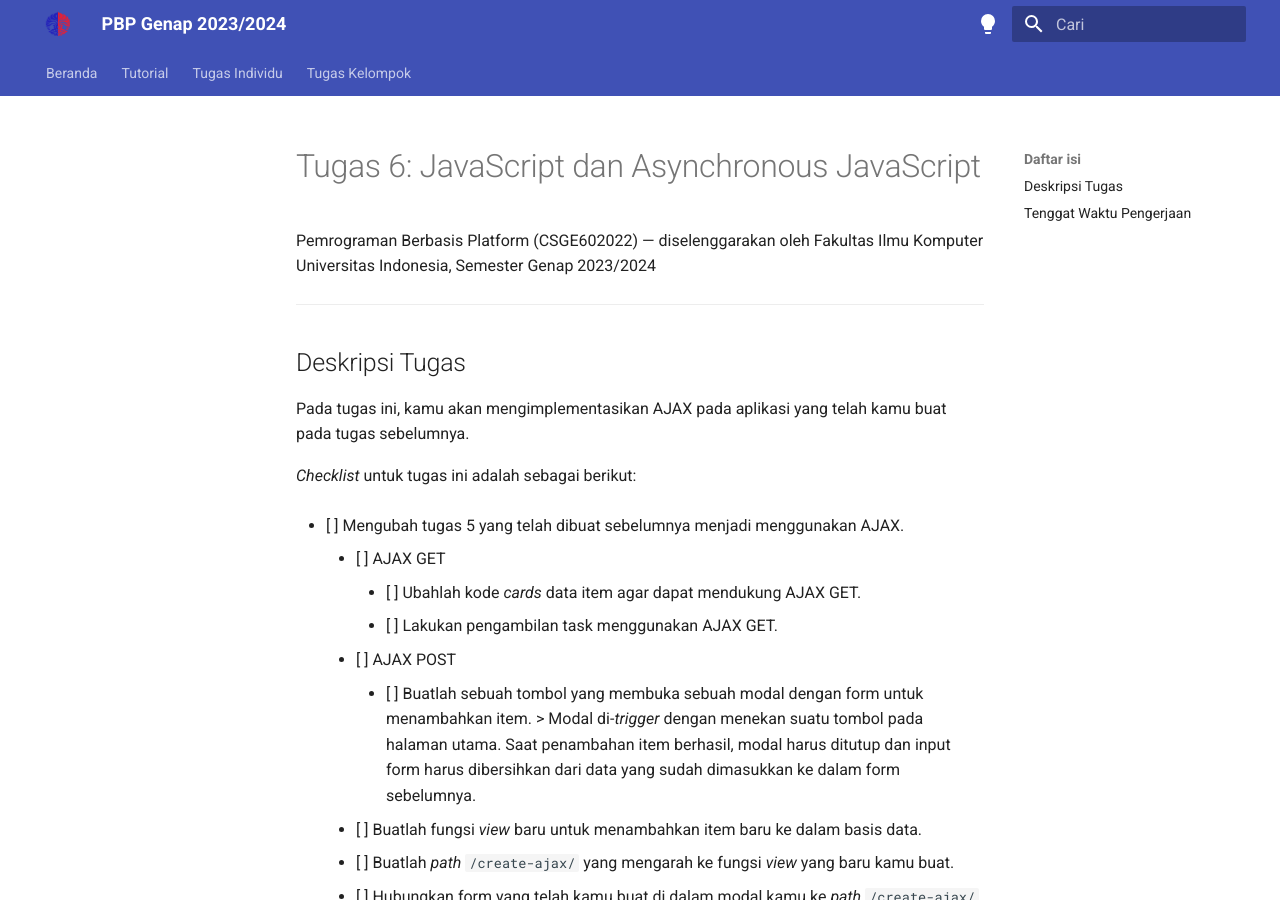
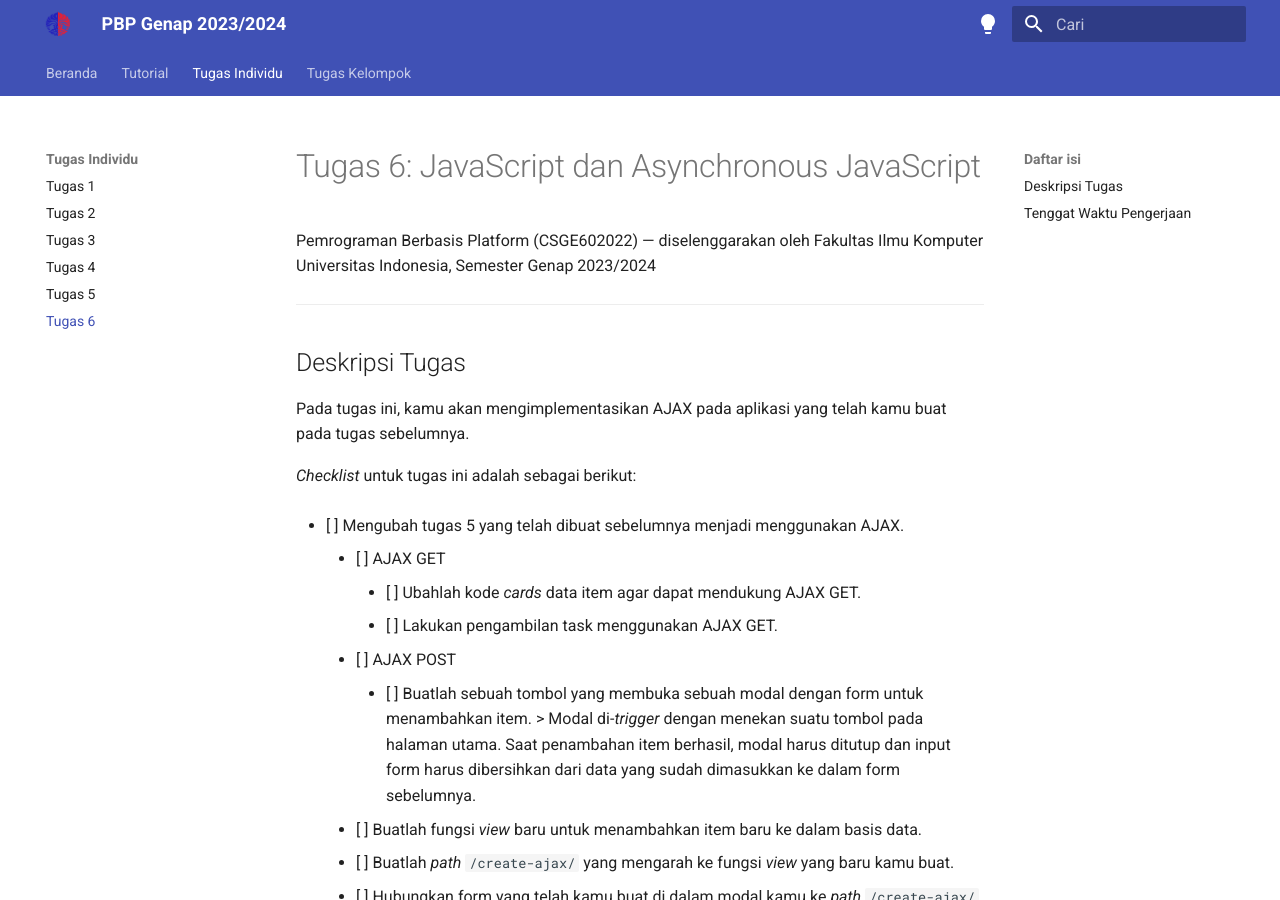
Before and after one commit to pbp-fasilkom-ui/genap-2024, an MkDocs documentation site: the page built from docs/tugas/tugas-6.md, in a window 1280 px wide and 900 px high. Built offline with MkDocs 1.6.1 and Material for MkDocs 9.7.7, drawn with Linux system fonts in a browser that asks for light colours.

Commit message:
config: mkdocs.yml

```diff
--- a/mkdocs.yml
+++ b/mkdocs.yml
@@ -71,5 +71,6 @@ nav:
     - Tugas 3: tugas/tugas-3.md
     - Tugas 4: tugas/tugas-4.md
     - Tugas 5: tugas/tugas-5.md
+    - Tugas 6: tugas/tugas-6.md
   - Tugas Kelompok:
     - Proyek Tengah Semester: tk/pts.md
```
